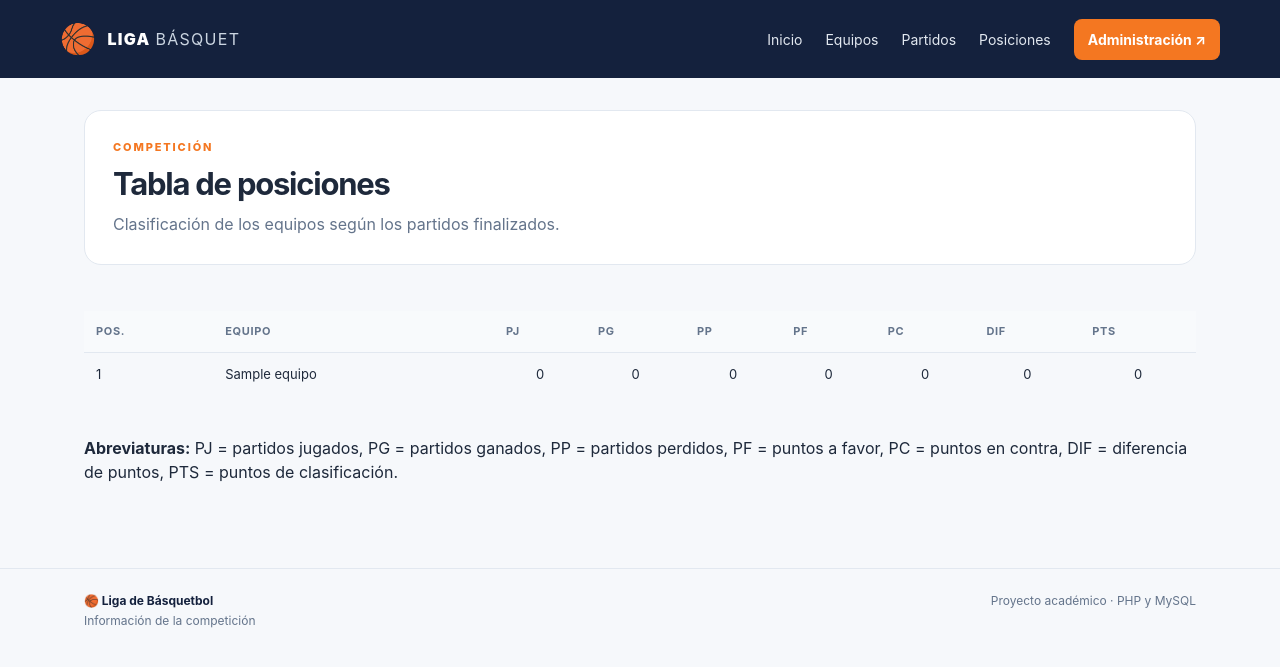
After one commit to 202300242k-ux/liga-basquetbol, a PHP site: page /admin/tabla.php in a window 1280 px wide. The commit adds this page. Shown: the top 667 px of the page. Run offline with PHP 8.4, Linux system fonts and the light colour scheme; tables that the repository leaves empty hold one stand-in row (values such as "Sample post").

Commit message:
Completa tabla de posiciones y corrige rutas

```diff
--- /dev/null
+++ b/admin/tabla.php
@@ -0,0 +1,231 @@
+<?php
+require_once __DIR__ . '/../config/database.php';
+
+$pageTitle = 'Tabla de posiciones';
+
+$sql = "
+    SELECT
+        e.id,
+        e.nombre,
+        COUNT(p.id) AS partidos_jugados,
+
+        SUM(
+            CASE
+                WHEN (
+                    p.equipo_local_id = e.id
+                    AND p.puntos_local > p.puntos_visitante
+                )
+                OR (
+                    p.equipo_visitante_id = e.id
+                    AND p.puntos_visitante > p.puntos_local
+                )
+                THEN 1
+                ELSE 0
+            END
+        ) AS ganados,
+
+        SUM(
+            CASE
+                WHEN (
+                    p.equipo_local_id = e.id
+                    AND p.puntos_local < p.puntos_visitante
+                )
+                OR (
+                    p.equipo_visitante_id = e.id
+                    AND p.puntos_visitante < p.puntos_local
+                )
+                THEN 1
+                ELSE 0
+            END
+        ) AS perdidos,
+
+        SUM(
+            CASE
+                WHEN p.equipo_local_id = e.id
+                THEN p.puntos_local
+                ELSE p.puntos_visitante
+            END
+        ) AS puntos_favor,
+
+        SUM(
+            CASE
+                WHEN p.equipo_local_id = e.id
+                THEN p.puntos_visitante
+                ELSE p.puntos_local
+            END
+        ) AS puntos_contra
+
+    FROM equipos e
+
+    LEFT JOIN partidos p
+        ON (
+            p.equipo_local_id = e.id
+            OR p.equipo_visitante_id = e.id
+        )
+        AND p.estado = 'finalizado'
+
+    GROUP BY e.id, e.nombre
+
+    ORDER BY
+        SUM(
+            CASE
+                WHEN (
+                    p.equipo_local_id = e.id
+                    AND p.puntos_local > p.puntos_visitante
+                )
+                OR (
+                    p.equipo_visitante_id = e.id
+                    AND p.puntos_visitante > p.puntos_local
+                )
+                THEN 1
+                ELSE 0
+            END
+        ) DESC,
+
+        (
+            SUM(
+                CASE
+                    WHEN p.equipo_local_id = e.id
+                    THEN p.puntos_local
+                    ELSE p.puntos_visitante
+                END
+            )
+            -
+            SUM(
+                CASE
+                    WHEN p.equipo_local_id = e.id
+                    THEN p.puntos_visitante
+                    ELSE p.puntos_local
+                END
+            )
+        ) DESC,
+
+        SUM(
+            CASE
+                WHEN p.equipo_local_id = e.id
+                THEN p.puntos_local
+                ELSE p.puntos_visitante
+            END
+        ) DESC,
+
+        e.nombre ASC
+";
+
+$equipos = $pdo->query($sql)->fetchAll(PDO::FETCH_ASSOC);
+
+require_once __DIR__ . '/../src/header.php';
+?>
+
+<section class="admin-welcome">
+    <div>
+        <span class="eyebrow">COMPETICIÓN</span>
+        <h1>Tabla de posiciones</h1>
+        <p>
+            Clasificación de los equipos según los partidos finalizados.
+        </p>
+    </div>
+</section>
+
+<div style="overflow-x:auto;">
+    <table style="width:100%; border-collapse:collapse; margin:24px 0;">
+
+        <thead>
+            <tr>
+                <th style="padding:12px; text-align:left;">Pos.</th>
+                <th style="padding:12px; text-align:left;">Equipo</th>
+                <th style="padding:12px;">PJ</th>
+                <th style="padding:12px;">PG</th>
+                <th style="padding:12px;">PP</th>
+                <th style="padding:12px;">PF</th>
+                <th style="padding:12px;">PC</th>
+                <th style="padding:12px;">DIF</th>
+                <th style="padding:12px;">PTS</th>
+            </tr>
+        </thead>
+
+        <tbody>
+            <?php if (empty($equipos)): ?>
+
+                <tr>
+                    <td colspan="9"
+                        style="padding:20px; text-align:center;">
+                        Todavía no hay equipos registrados.
+                    </td>
+                </tr>
+
+            <?php else: ?>
+
+                <?php foreach ($equipos as $i => $equipo): ?>
+
+                    <?php
+                    $pj = (int) $equipo['partidos_jugados'];
+                    $pg = (int) $equipo['ganados'];
+                    $pp = (int) $equipo['perdidos'];
+                    $pf = (int) $equipo['puntos_favor'];
+                    $pc = (int) $equipo['puntos_contra'];
+                    $dif = $pf - $pc;
+                    $pts = $pg * 2;
+                    ?>
+
+                    <tr>
+                        <td style="padding:12px; text-align:left;">
+                            <?= $i + 1 ?>
+                        </td>
+
+                        <td style="padding:12px; text-align:left;">
+                            <?= htmlspecialchars(
+                                $equipo['nombre'],
+                                ENT_QUOTES,
+                                'UTF-8'
+                            ) ?>
+                        </td>
+
+                        <td style="padding:12px; text-align:center;">
+                            <?= $pj ?>
+                        </td>
+
+                        <td style="padding:12px; text-align:center;">
+                            <?= $pg ?>
+                        </td>
+
+                        <td style="padding:12px; text-align:center;">
+                            <?= $pp ?>
+                        </td>
+
+                        <td style="padding:12px; text-align:center;">
+                            <?= $pf ?>
+                        </td>
+
+                        <td style="padding:12px; text-align:center;">
+                            <?= $pc ?>
+                        </td>
+
+                        <td style="padding:12px; text-align:center;">
+                            <?= $dif ?>
+                        </td>
+
+                        <td style="padding:12px; text-align:center;">
+                            <?= $pts ?>
+                        </td>
+                    </tr>
+
+                <?php endforeach; ?>
+
+            <?php endif; ?>
+        </tbody>
+
+    </table>
+</div>
+
+<p style="margin-bottom:24px;">
+    <strong>Abreviaturas:</strong>
+    PJ = partidos jugados,
+    PG = partidos ganados,
+    PP = partidos perdidos,
+    PF = puntos a favor,
+    PC = puntos en contra,
+    DIF = diferencia de puntos,
+    PTS = puntos de clasificación.
+</p>
+
+<?php require_once __DIR__ . '/../src/footer.php'; ?>
--- a/src/header.php
+++ b/src/header.php
@@ -4,5 +4,29 @@ $base = rtrim(str_replace('\\','/', dirname($_SERVER['SCRIPT_NAME'])), '/');
 if (substr($base, -6) === '/admin') $base = substr($base, 0, -6);
 if ($base === '/') $base = '';
 ?>
-<!doctype html><html lang="es"><head><meta charset="utf-8"><meta name="viewport" content="width=device-width, initial-scale=1"><title><?= htmlspecialchars($pageTitle) ?> | Liga de Básquetbol</title><link rel="stylesheet" href="<?= $base ?>/public/css/style.css"></head><body>
-<header class="site-header"><a class="brand" href="<?= $base ?>/index.php"><span class="brand-icon">🏀</span><span>LIGA<span class="brand-light">BÁSQUET</span></span></a><nav class="main-nav"><a href="<?= $base ?>/index.php">Inicio</a><a href="<?= $base ?>/equipos.php">Equipos</a><a href="<?= $base ?>/partidos.php">Partidos</a><a href="<?= $base ?>/tabla.php">Posiciones</a><a class="nav-admin" href="<?= $base ?>/admin/login.php">Administración ↗</a></nav></header><main class="container">
+<!doctype html>
+<html lang="es">
+<head>
+    <meta charset="utf-8">
+    <meta name="viewport" content="width=device-width, initial-scale=1">
+    <title><?= htmlspecialchars($pageTitle) ?> | Liga de Básquetbol</title>
+    <link rel="stylesheet" href="<?= $base ?>/public/css/style.css">
+</head>
+<body>
+
+<header class="site-header">
+    <a class="brand" href="<?= $base ?>/index.php">
+        <span class="brand-icon">🏀</span>
+        <span>LIGA<span class="brand-light">BÁSQUET</span></span>
+    </a>
+
+    <nav class="main-nav">
+        <a href="<?= $base ?>/index.php">Inicio</a>
+        <a href="<?= $base ?>/admin/equipos.php">Equipos</a>
+        <a href="<?= $base ?>/admin/partidos.php">Partidos</a>
+        <a href="/liga-basquetbol/admin/tabla.php">Posiciones</a>
+        <a class="nav-admin" href="<?= $base ?>/admin/login.php">Administración ↗</a>
+    </nav>
+</header>
+
+<main class="container">
```
